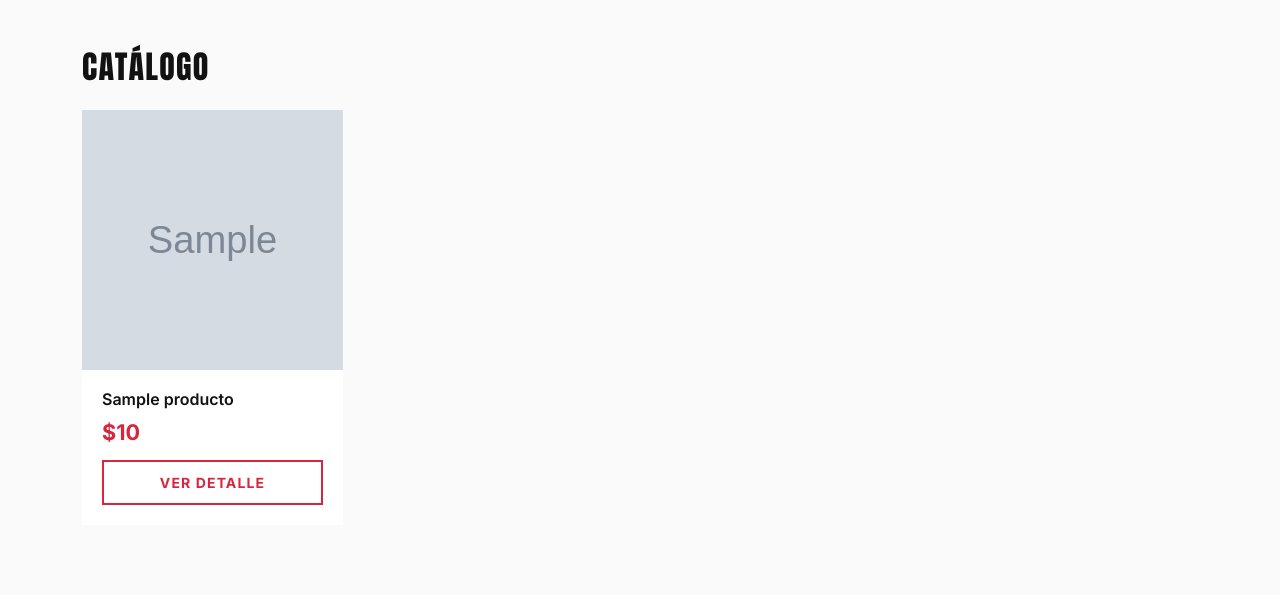
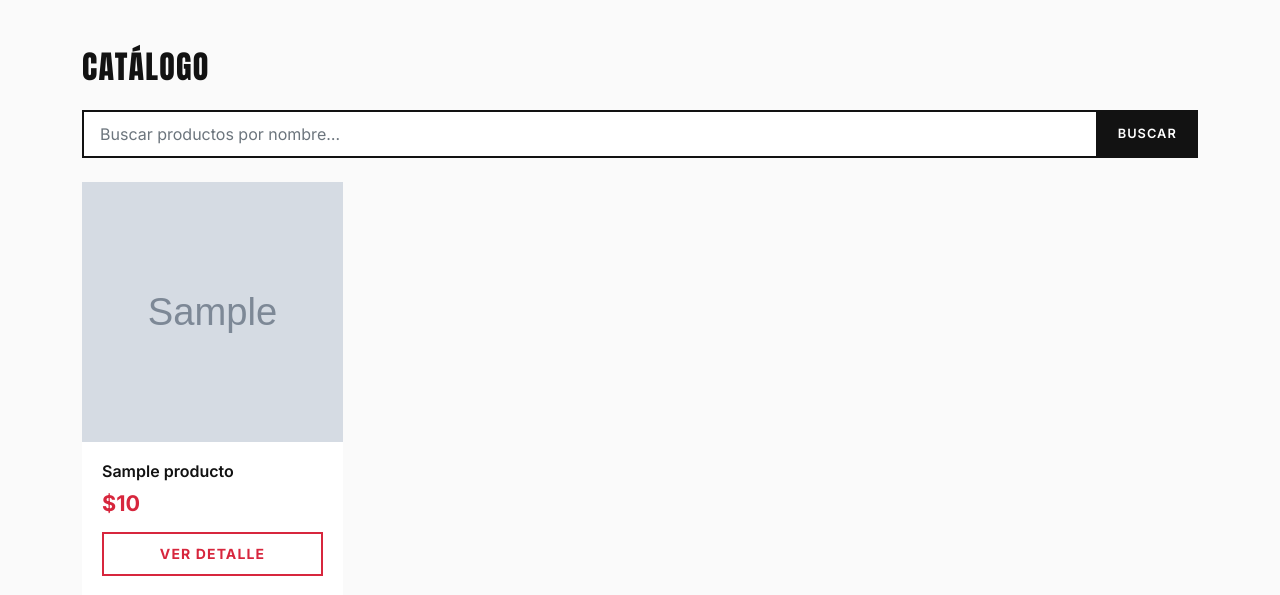
Before and after one commit to eliassidez123234dfs/Web_login_django, a Django app: page /products/ in a window 1280 px wide. Shown: the part 76-671 px from the top of the page. Run offline with Django 5.2, Linux system fonts and the light colour scheme; tables that the repository leaves empty hold one stand-in row (values such as "Sample post"); grey boxes marked "Sample" are stand-in pictures; some libraries are stand-ins or nearby versions.

Commit message:
feat: add product search by name with filter feedback

```diff
--- a/products/templates/products/catalogue.html
+++ b/products/templates/products/catalogue.html
@@ -6,6 +6,24 @@
 {% block content %}
 <div class="container py-4">
     <h1 class="page-title-red">Catálogo</h1>
+
+    <form method="GET" class="search-form mb-4">
+        <div class="input-group">
+            <input type="text" name="q" class="form-control" placeholder="Buscar productos por nombre…" value="{{ query }}">
+            <button class="btn btn-search" type="submit">Buscar</button>
+        </div>
+    </form>
+
+    {% if query %}
+        <p class="mb-4 text-muted">
+            {% if productos %}
+                {{ productos|length }} resultado(s) para "{{ query }}"
+            {% else %}
+                No encontramos productos para "{{ query }}"
+            {% endif %}
+            <a href="{% url 'products:catalogue' %}" class="ms-2" style="font-size: 0.85rem;">Limpiar filtro</a>
+        </p>
+    {% endif %}
 
     {% if productos %}
         <div class="row g-4">
@@ -17,7 +35,13 @@
         </div>
     {% else %}
         <div class="text-center py-5">
-            <p class="text-muted mb-0">No hay productos disponibles en este momento.</p>
+            <p class="text-muted mb-0">
+                {% if query %}
+                    No hay productos que coincidan con tu búsqueda.
+                {% else %}
+                    No hay productos disponibles en este momento.
+                {% endif %}
+            </p>
         </div>
     {% endif %}
 </div>
--- a/products/views.py
+++ b/products/views.py
@@ -4,8 +4,11 @@ from .models import Producto
 
 
 def catalogue(request):
+    query = request.GET.get('q', '')
     productos = Producto.objects.filter(disponible=True)
-    return render(request, 'products/catalogue.html', {'productos': productos})
+    if query:
+        productos = productos.filter(nombre__icontains=query)
+    return render(request, 'products/catalogue.html', {'productos': productos, 'query': query})
 
 
 def detail(request, pk):
```
